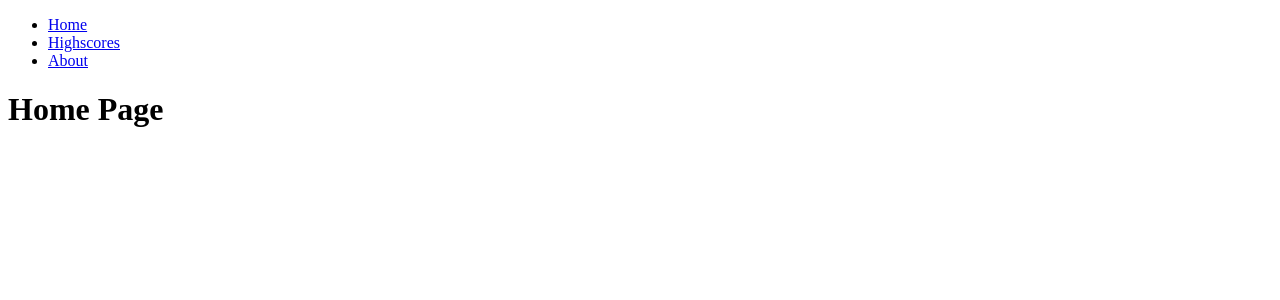
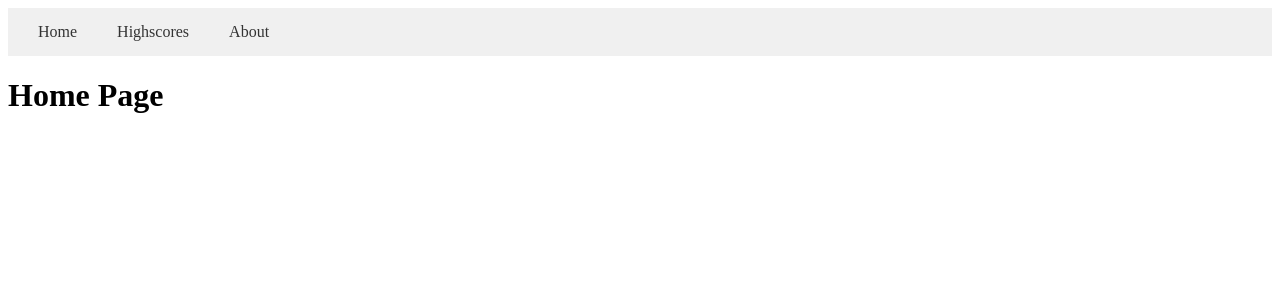
Before and after one commit to Deansie/assignment-wordle, a React (Vite) app: page / in a window 1280 px wide. Shown: the top 300 px of the page. Built offline with nearby package versions, Linux system fonts and the light colour scheme.

Commit message:
Restructuring of files/folders

```diff
--- a/src/App.tsx
+++ b/src/App.tsx
@@ -3,7 +3,7 @@ import Home from './pages/Home';
 import Highscores from './pages/Highscores';
 import About from './pages/About';
 import NotFound from './pages/NotFound';
-import Navbar from './components/Navbar'
+import Navbar from './components/Navbar/Navbar'
 
 function App() {
   return (
--- /dev/null
+++ b/src/components/Navbar/Navbar.css
@@ -0,0 +1,26 @@
+nav {
+    padding: 10px;
+    background-color: #f0f0f0;
+}
+
+nav ul {
+    list-style: none;
+    padding: 0;
+    margin: 0;
+}
+
+nav li {
+    display: inline-block;
+    margin: 0 10px;
+    padding: 5px 10px;
+    transition: background-color 0.2s;
+}
+
+nav a {
+    text-decoration: none;
+    color: #333
+}
+
+.nav-item--hovered {
+    background-color: #ddd;
+}
--- a/src/components/Navbar.tsx
+++ b/src/components/Navbar/Navbar.tsx
@@ -1,12 +1,19 @@
 import { useState } from "react";
 import { Link } from "react-router-dom";
+import './Navbar.css'
 
 export default function Navbar() {
     const [hoveredLink, setHoveredLink] = useState<string | null>(null);
+
+    const getLiClass = (path: string) => {
+        return hoveredLink === path ? 'nav-item--hovered' : '';
+    }
+
     return (
         <nav>
             <ul>
                 <li
+                    className={getLiClass('/')}
                     onMouseEnter={() => setHoveredLink('/')}
                     onMouseLeave={() => setHoveredLink(null)}
                 >
@@ -14,6 +21,7 @@ export default function Navbar() {
                 </li>
 
                 <li
+                    className={getLiClass('/highscores')}
                     onMouseEnter={() => setHoveredLink("/highscores")}
                     onMouseLeave={() => setHoveredLink(null)}
                 >
@@ -21,6 +29,7 @@ export default function Navbar() {
                 </li>
 
                 <li
+                    className={getLiClass('/about')}
                     onMouseEnter={() => setHoveredLink("/about")}
                     onMouseLeave={() => setHoveredLink(null)}
                 >
```
